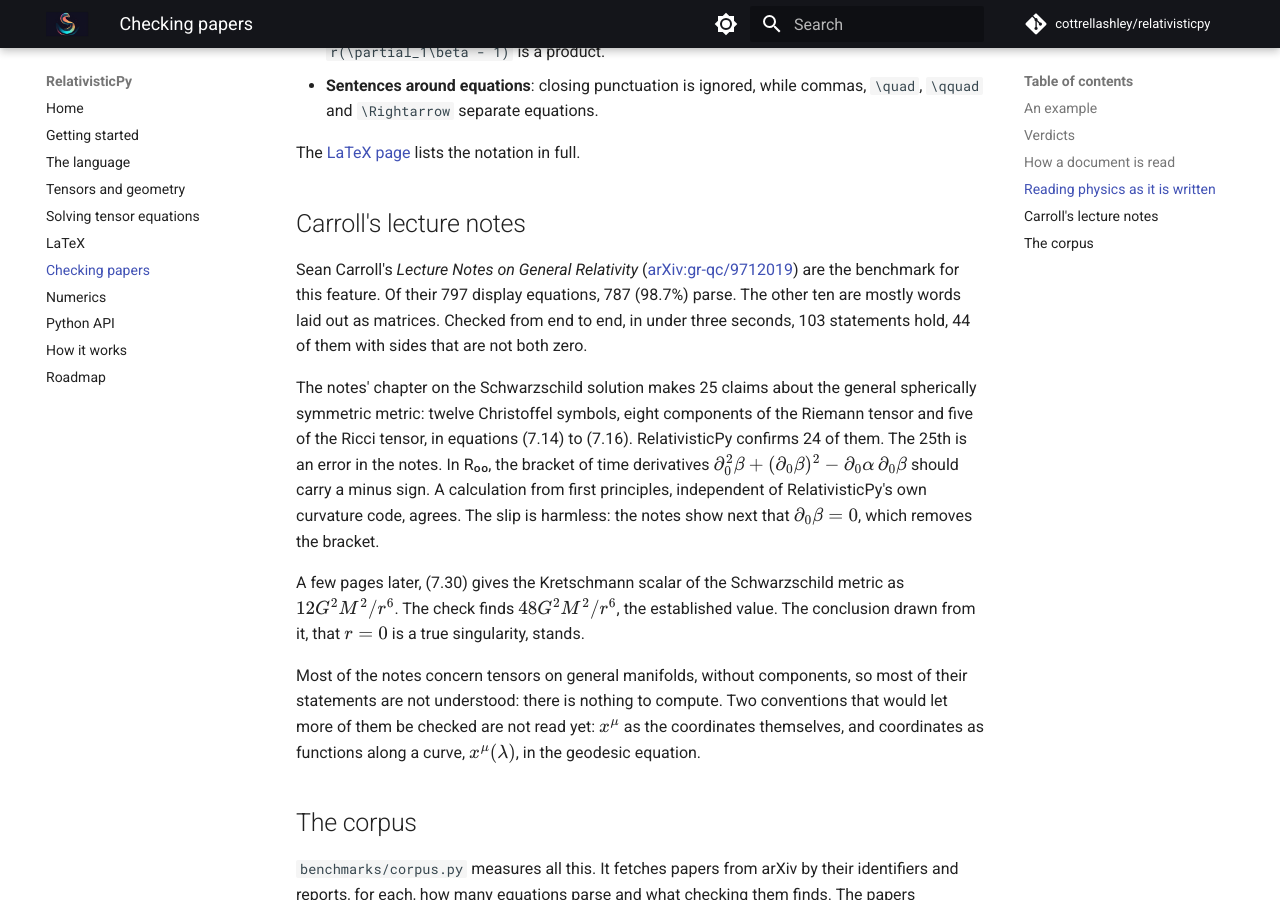
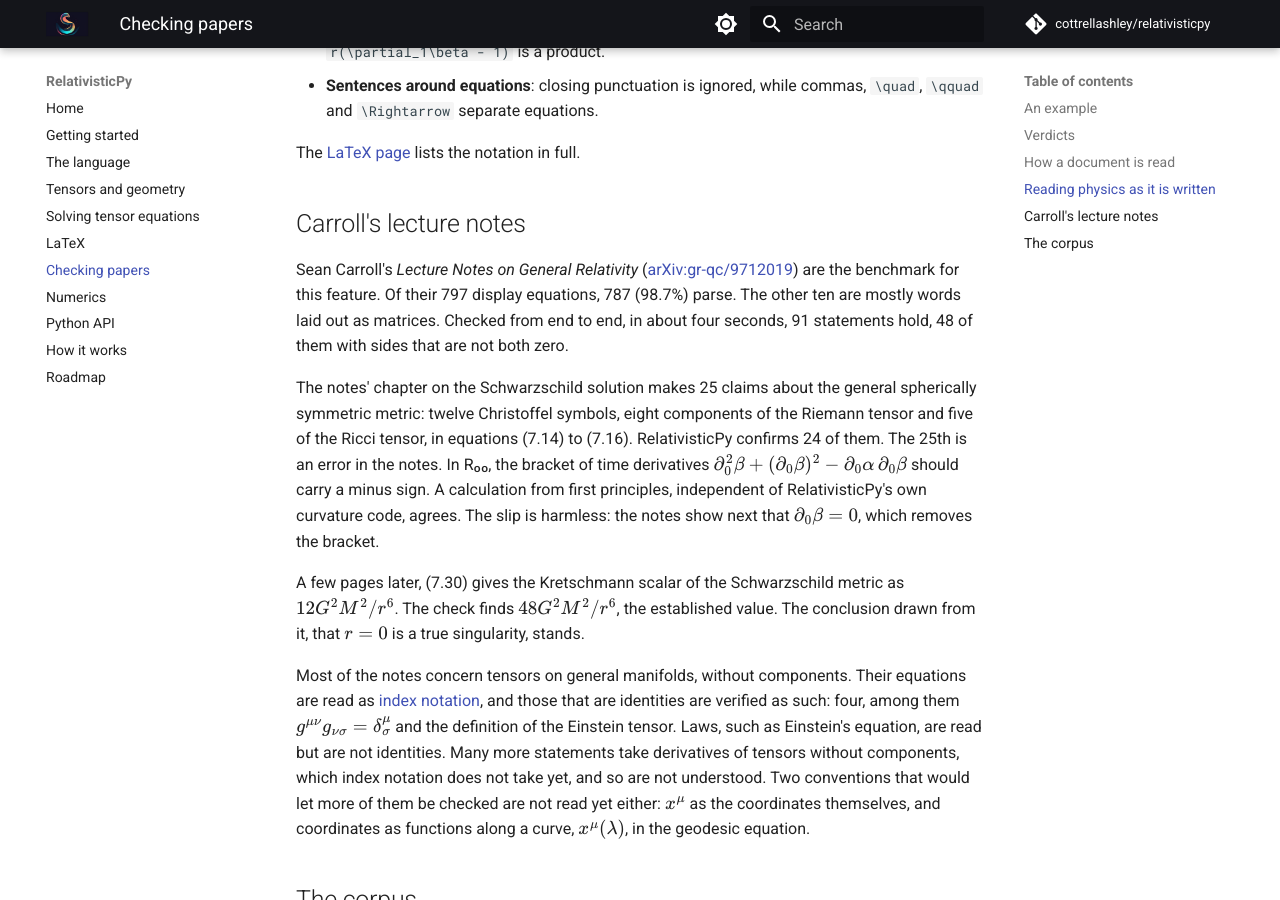
Before and after one commit to cottrellashley/relativisticpy, an MkDocs documentation site: the page built from docs/checking.md, in a window 1280 px wide and 900 px high, scrolled down 2468 px. Built offline with MkDocs 1.6.1 and Material for MkDocs 9.7.7, drawn with Linux system fonts in a browser that asks for light colours; comment, search, counter and statistics services are not loaded.

Commit message:
Bring the numbers for Carroll's notes up to date
With index notation, the notes check in about four seconds: 91
statements hold, 48 of them with sides not both zero, four of them
identities verified as notation. Fewer hold with both sides zero, now
that derivatives of tensors without components are not read as scalars.

Co-Authored-By: Claude Opus 5.5 <noreply@anthropic.com>

```diff
--- a/docs/checking.md
+++ b/docs/checking.md
@@ -106,8 +106,8 @@ Sean Carroll's *Lecture Notes on General Relativity*
 ([arXiv:gr-qc/9712019](https://arxiv.org/abs/gr-qc/9712019)) are the
 benchmark for this feature. Of their 797 display equations, 787 (98.7%)
 parse. The other ten are mostly words laid out as matrices. Checked from end
-to end, in under three seconds, 103 statements hold, 44 of them with sides
-that are not both zero.
+to end, in about four seconds, 91 statements hold, 48 of them with sides that
+are not both zero.
 
 The notes' chapter on the Schwarzschild solution makes 25 claims about the
 general spherically symmetric metric: twelve Christoffel symbols, eight
@@ -124,11 +124,16 @@ metric as \(12G^2M^2/r^6\). The check finds \(48G^2M^2/r^6\), the established
 value. The conclusion drawn from it, that \(r = 0\) is a true singularity,
 stands.
 
-Most of the notes concern tensors on general manifolds, without components, so
-most of their statements are not understood: there is nothing to compute. Two
-conventions that would let more of them be checked are not read yet: \(x^\mu\)
-as the coordinates themselves, and coordinates as functions along a curve,
-\(x^\mu(\lambda)\), in the geodesic equation.
+Most of the notes concern tensors on general manifolds, without components.
+Their equations are read as [index notation](notation.md), and those that are
+identities are verified as such: four, among them
+\(g^{\mu\nu} g_{\nu\sigma} = \delta^\mu_\sigma\) and the definition of the
+Einstein tensor. Laws, such as Einstein's equation, are read but are not
+identities. Many more statements take derivatives of tensors without
+components, which index notation does not take yet, and so are not understood.
+Two conventions that would let more of them be checked are not read yet either:
+\(x^\mu\) as the coordinates themselves, and coordinates as functions along a
+curve, \(x^\mu(\lambda)\), in the geodesic equation.
 
 ## The corpus
 
```
